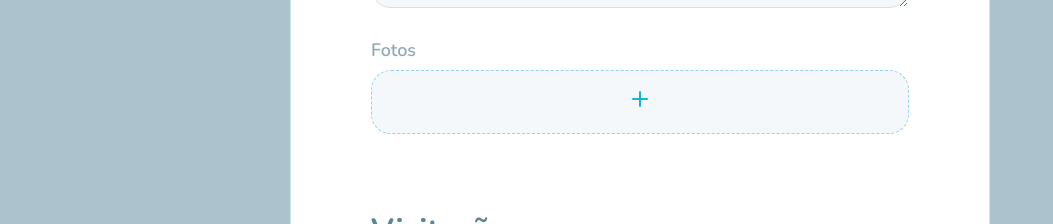
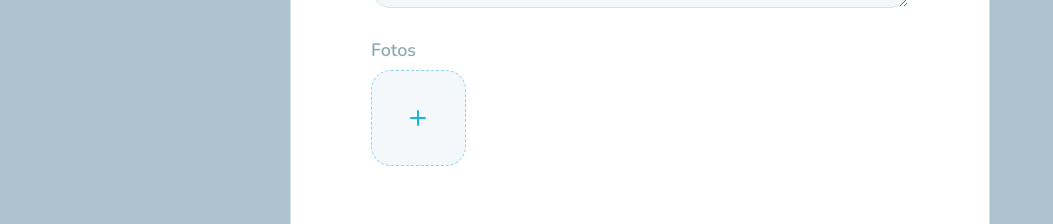
Before and after one commit to BrunoPittaF/NLW03, a React (Create React App) app in the folder frontend/: page /orphanages/create in a window 1280 px wide. Shown: the part 812-1036 px from the top of the page, without its empty margins (0-1053 px from the left). Built offline with nearby package versions, Linux system fonts and the light colour scheme; the HTML template or start-up script is replaced by a standard one.

Commit message:
integração com backend

```diff
--- a/frontend/src/Pages/CreateOrphanage/CreateOrphanage.tsx
+++ b/frontend/src/Pages/CreateOrphanage/CreateOrphanage.tsx
@@ -1,101 +1,142 @@
-import React, { FormEvent, useState } from "react";
-import { Map, Marker, TileLayer } from 'react-leaflet';
-import { LeafletMouseEvent } from 'leaflet';
+import React, { ChangeEvent, FormEvent, useState } from "react";
+import { Map, Marker, TileLayer } from "react-leaflet";
+import { LeafletMouseEvent } from "leaflet";
+import { useHistory } from "react-router-dom";
 
-import {  FiPlus } from "react-icons/fi";
+import { FiPlus } from "react-icons/fi";
 
 import Sidebar from "../../components/Sidebar";
 
-import './create-orphanage.css';
+import "./create-orphanage.css";
 import mapIcon from "../../utils/mapIcon";
-
-const CreateOrphanage:React.FC = () => {
-  const [position, setPosition] = useState({latitude:0 , longitude: 0});
-
-  const [name, setName] = useState('');
-  const [about, setAbout] = useState('');
-  const [instructions, setInstructions] = useState('');
-  const [opening_hours, setOpeningHours] = useState('');
-  const [opening_on_weekends, setOpenOnWeekends] = useState(true);
+import api from "../../services/api";
 
 
+const CreateOrphanage: React.FC = () => {
+  const history = useHistory();
 
-  function handleSubmit (event: FormEvent){
+  const [position, setPosition] = useState({ latitude: 0, longitude: 0 });
+
+  const [name, setName] = useState("");
+  const [about, setAbout] = useState("");
+  const [instructions, setInstructions] = useState("");
+  const [opening_hours, setOpeningHours] = useState("");
+  const [opening_on_weekends, setOpenOnWeekends] = useState(true);
+  const [images, setImages] = useState<File[]>([]);
+  const [previewImages, setPreviewImages] = useState<string[]>([]);
+
+ async function handleSubmit(event: FormEvent) {
     event.preventDefault();
 
     const { latitude, longitude } = position;
-    console.log({
-      name,
-      about,
-      latitude,
-      longitude,
-      instructions,
-      opening_hours,
-      opening_on_weekends
-    });
+
+    const data = new FormData();
+
+    data.append('name', name);
+    data.append('about', about);
+    data.append('latitude', String(latitude));
+    data.append('longitude', String(longitude));
+    data.append('instructions', instructions);
+    data.append('nameopening_hours', opening_hours);
+    data.append('opening_on_weekends', String(opening_on_weekends));
+
+    images.forEach(image =>{
+      data.append('image', image);
+    })
+
+   await api.post('orphanages', data);
+
+   alert('Cadastro realizado com sucesso');
+   history.push('/app');
 
   }
 
+  function handleSelectImages(event: ChangeEvent<HTMLInputElement>) {
+    if(!event.target.files){
+      return;
+    }
+    const selectedImages = Array.from(event.target.files)
 
+    setImages(selectedImages);
 
+    const selectedImagesPreview = selectedImages.map(image => {
+      return URL.createObjectURL(image);
+    })
+    setPreviewImages(selectedImagesPreview);
 
-
-  function handleMapClick (event: LeafletMouseEvent){
-    const { lat, lng} = event.latlng;
+  }
+  function handleMapClick(event: LeafletMouseEvent) {
+    const { lat, lng } = event.latlng;
 
     setPosition({
       latitude: lat,
-      longitude: lng
-    })
-
+      longitude: lng,
+    });
   }
 
   return (
     <div id="page-create-orphanage">
-     <Sidebar />
+      <Sidebar />
 
       <main>
-        <form onSubmit={ handleSubmit } className="create-orphanage-form">
+        <form onSubmit={handleSubmit} className="create-orphanage-form">
           <fieldset>
             <legend>Dados</legend>
 
             <Map
               center={[-12.9499469, -38.4957114]}
-              style={{ width: '100%', height: 280 }}
+              style={{ width: "100%", height: 280 }}
               zoom={15}
               onclick={handleMapClick}
             >
-              <TileLayer
-                url="https://a.tile.openstreetmap.org/{z}/{x}/{y}.png"
-              />
-              { position.latitude !== 0
-              ? <Marker interactive={false} icon={ mapIcon } position={[ position.latitude, position.longitude]} />
-              : null
-            }
+              <TileLayer url="https://a.tile.openstreetmap.org/{z}/{x}/{y}.png" />
+              {position.latitude !== 0 ? (
+                <Marker
+                  interactive={false}
+                  icon={mapIcon}
+                  position={[position.latitude, position.longitude]}
+                />
+              ) : null}
 
               {/*<Marker interactive={false} icon={ mapIcon } position={[-27.2092052,-49.6401092]} />*/}
             </Map>
 
             <div className="input-block">
               <label htmlFor="name">Nome</label>
-              <input id="name" value={name} onChange={event => setName(event.target.value)} />
+              <input
+                id="name"
+                value={name}
+                onChange={(event) => setName(event.target.value)}
+              />
             </div>
 
             <div className="input-block">
-              <label htmlFor="about">Sobre <span>Máximo de 300 caracteres</span></label>
-              <textarea id="name" maxLength={300} value={about} onChange={event => setAbout(event.target.value)} />
+              <label htmlFor="about">
+                Sobre <span>Máximo de 300 caracteres</span>
+              </label>
+              <textarea
+                id="name"
+                maxLength={300}
+                value={about}
+                onChange={(event) => setAbout(event.target.value)}
+              />
             </div>
 
             <div className="input-block">
               <label htmlFor="images">Fotos</label>
 
-              <div className="uploaded-image">
+              <div className="images-container">
 
+                {previewImages.map(image =>{
+                  return (
+                    <img key={image} src={image} alt={name} />
+                  )
+                })}
+                <label htmlFor="image[]" className="new-image">
+                  <FiPlus size={24} color="#15b6d6" />
+                </label>
               </div>
-
-              <button className="new-image">
-                <FiPlus size={24} color="#15b6d6" />
-              </button>
+              <input multiple onChange={handleSelectImages} type="file" id="image[]"/>
             </div>
           </fieldset>
 
@@ -104,25 +145,41 @@ const CreateOrphanage:React.FC = () => {
 
             <div className="input-block">
               <label htmlFor="instructions">Instruções</label>
-              <textarea id="instructions" value={instructions} onChange={event => setInstructions(event.target.value)} />
+              <textarea
+                id="instructions"
+                value={instructions}
+                onChange={(event) => setInstructions(event.target.value)}
+              />
             </div>
 
             <div className="input-block">
               <label htmlFor="opening_hours">Horário de funcionamento</label>
-              <input id="opening_hours" value={opening_hours} onChange={event => setOpeningHours(event.target.value)} />
+              <input
+                id="opening_hours"
+                value={opening_hours}
+                onChange={(event) => setOpeningHours(event.target.value)}
+              />
             </div>
 
             <div className="input-block">
               <label htmlFor="open_on_weekends">Atende fim de semana</label>
 
               <div className="button-select">
-                <button type="button" className={opening_on_weekends ? 'active' : ''} onClick={() => setOpenOnWeekends(true)}>
+                <button
+                  type="button"
+                  className={opening_on_weekends ? "active" : ""}
+                  onClick={() => setOpenOnWeekends(true)}
+                >
                   Sim
-                  </button>
+                </button>
 
-                <button type="button" className={!opening_on_weekends ? 'active' : ''} onClick={() => setOpenOnWeekends(false)}>
+                <button
+                  type="button"
+                  className={!opening_on_weekends ? "active" : ""}
+                  onClick={() => setOpenOnWeekends(false)}
+                >
                   Não
-                  </button>
+                </button>
               </div>
             </div>
           </fieldset>
@@ -134,7 +191,7 @@ const CreateOrphanage:React.FC = () => {
       </main>
     </div>
   );
-}
+};
 
 export default CreateOrphanage;
 // return `https://a.tile.openstreetmap.org/${z}/${x}/${y}.png`;
--- a/frontend/src/Pages/CreateOrphanage/create-orphanage.css
+++ b/frontend/src/Pages/CreateOrphanage/create-orphanage.css
@@ -86,14 +86,33 @@ form.create-orphanage-form .input-block textarea {
   padding: 16px;
   line-height: 28px;
 }
+form.create-orphanage-form .input-block .images-container{
+  display: grid;
+  grid-template-columns: repeat(5, 1fr);
+  grid-gap: 16px;
+}
 
-form.create-orphanage-form .input-block .new-image {
+form.create-orphanage-form .input-block .images-container img{
   width: 100%;
-  height: 64px;
+  height: 96px;
+  object-fit: cover;
+  border-radius: 20px;
+}
+
+form.create-orphanage-form .input-block .images-container .new-image {
+  height: 96px;
   background: #F5F8FA;
   border: 1px dashed #96D2F0;
   border-radius: 20px;
   cursor: pointer;
+
+  display: flex;
+  justify-content: center;
+  align-items: center;
+}
+
+form.create-orphanage-form .input-block input[type="file"]{
+  display: none;
 }
 
 form.create-orphanage-form .input-block .button-select {
```
Also changed, not shown: 1 other file (tests, documents, lock files or other folders).
